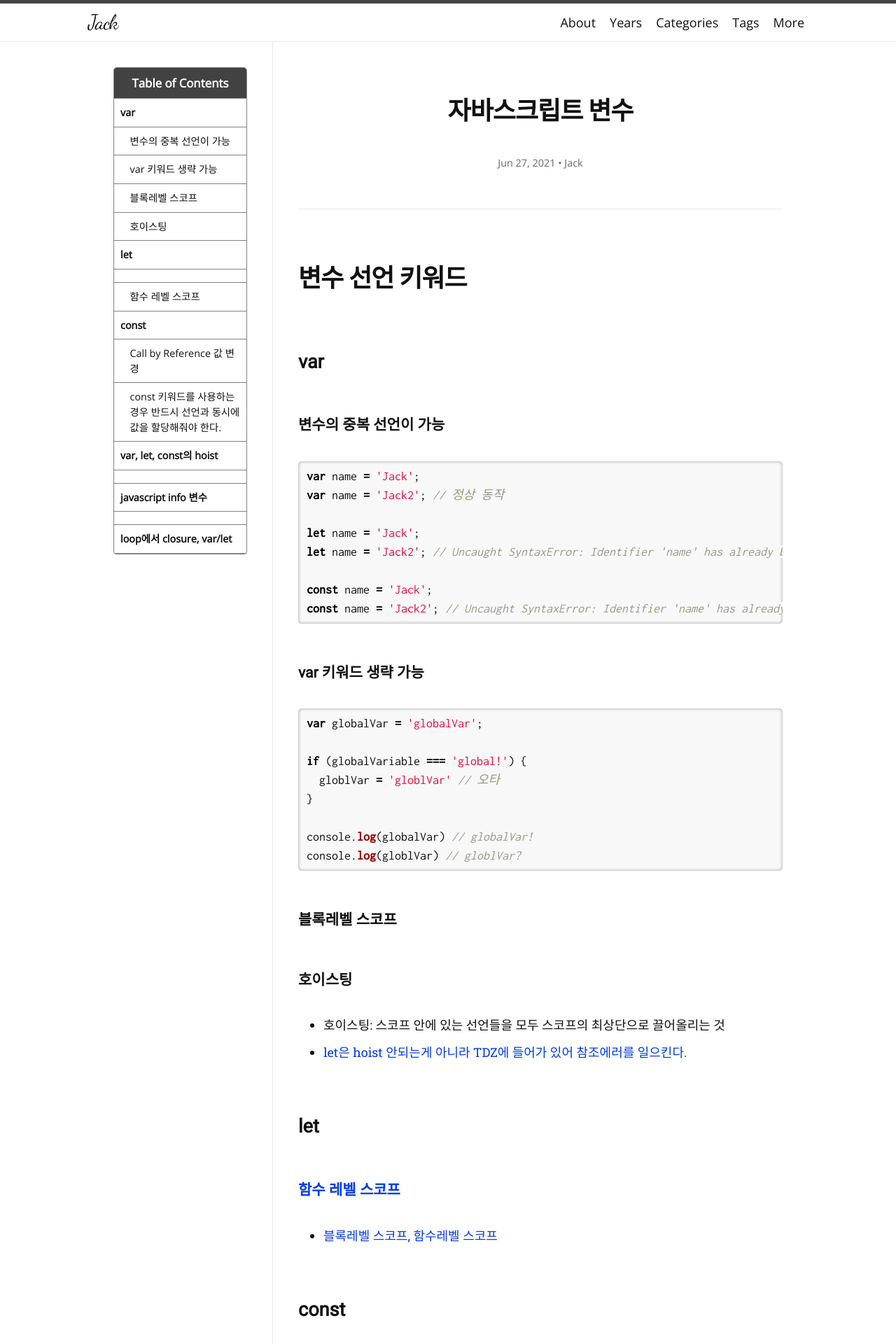
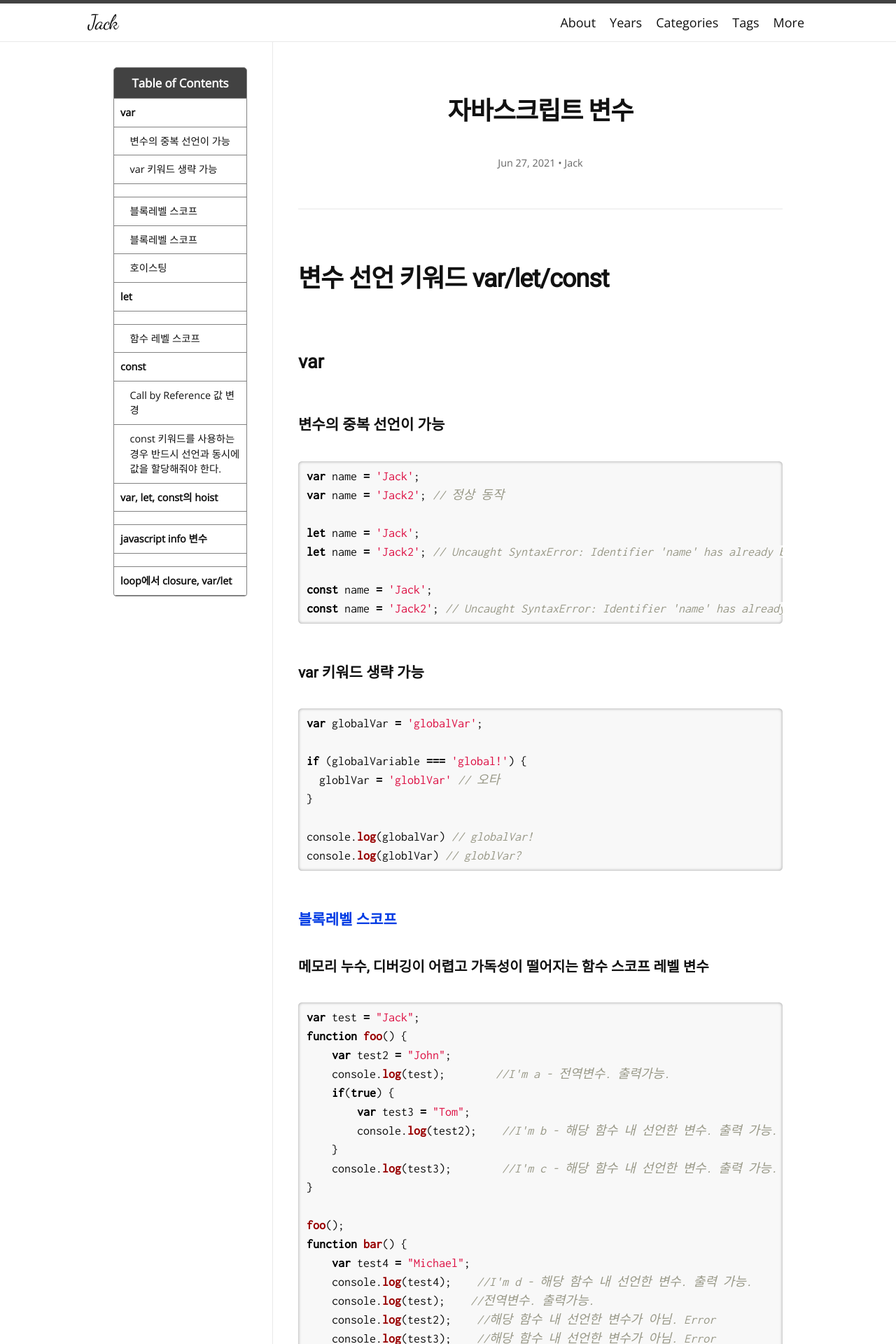
Before and after one commit to ha-jae-geun/jaegeunha94.github.io, a Jekyll site: the page built from _posts/2021-06-27-variable.md, in a window 1280 px wide. Shown: the top 1920 px of the page at 70% size. Built offline with Jekyll 4.4.1, drawn with Linux system fonts in a browser that asks for light colours; nearby versions of some CDN libraries; some web fonts are replaced; some of the changed text lies outside the part shown.

Commit message:
Update 2021-06-27-variable.md

````diff
--- a/_posts/2021-06-27-variable.md
+++ b/_posts/2021-06-27-variable.md
@@ -8,7 +8,7 @@ author:
   - Jack
 ---
 
-# 변수 선언 키워드
+# 변수 선언 키워드 var/let/const
 
 ## var
 ### 변수의 중복 선언이 가능
@@ -36,7 +36,46 @@ console.log(globlVar) // globlVar?
 ```
 
 
+### [블록레벨 스코프](https://eblee-repo.tistory.com/m/37)
+
+#### 메모리 누수, 디버깅이 어렵고 가독성이 떨어지는 함수 스코프 레벨 변수
+```javascript
+var test = "Jack";
+function foo() {
+    var test2 = "John";
+    console.log(test);        //I'm a - 전역변수. 출력가능.
+    if(true) {
+        var test3 = "Tom";
+        console.log(test2);    //I'm b - 해당 함수 내 선언한 변수. 출력 가능.
+    }
+    console.log(test3);        //I'm c - 해당 함수 내 선언한 변수. 출력 가능.
+}
+
+foo();
+function bar() {
+    var test4 = "Michael";
+    console.log(test4);    //I'm d - 해당 함수 내 선언한 변수. 출력 가능.
+    console.log(test);    //전역변수. 출력가능.
+    console.log(test2);    //해당 함수 내 선언한 변수가 아님. Error
+    console.log(test3);    //해당 함수 내 선언한 변수가 아님. Error
+}
+
+bar();
+```
+
 ### 블록레벨 스코프
+##### 중괄호{}로 경계를 구분하는 블록레벨 스코프
+```javascript
+let test = "Jack";
+if(true) {
+    let test2 = "Tom";
+    console.log(test);   //Jack
+    console.log(test2);   //Tom
+}
+
+console.log(test);   //Jack
+console.log(test2);   //Uncaught ReferenceError: test2 is not defined.
+```
 
 
 ### 호이스팅
````
Also changed, not shown: other parts of _posts/2021-06-27-variable.md (+1 -1 lines).
